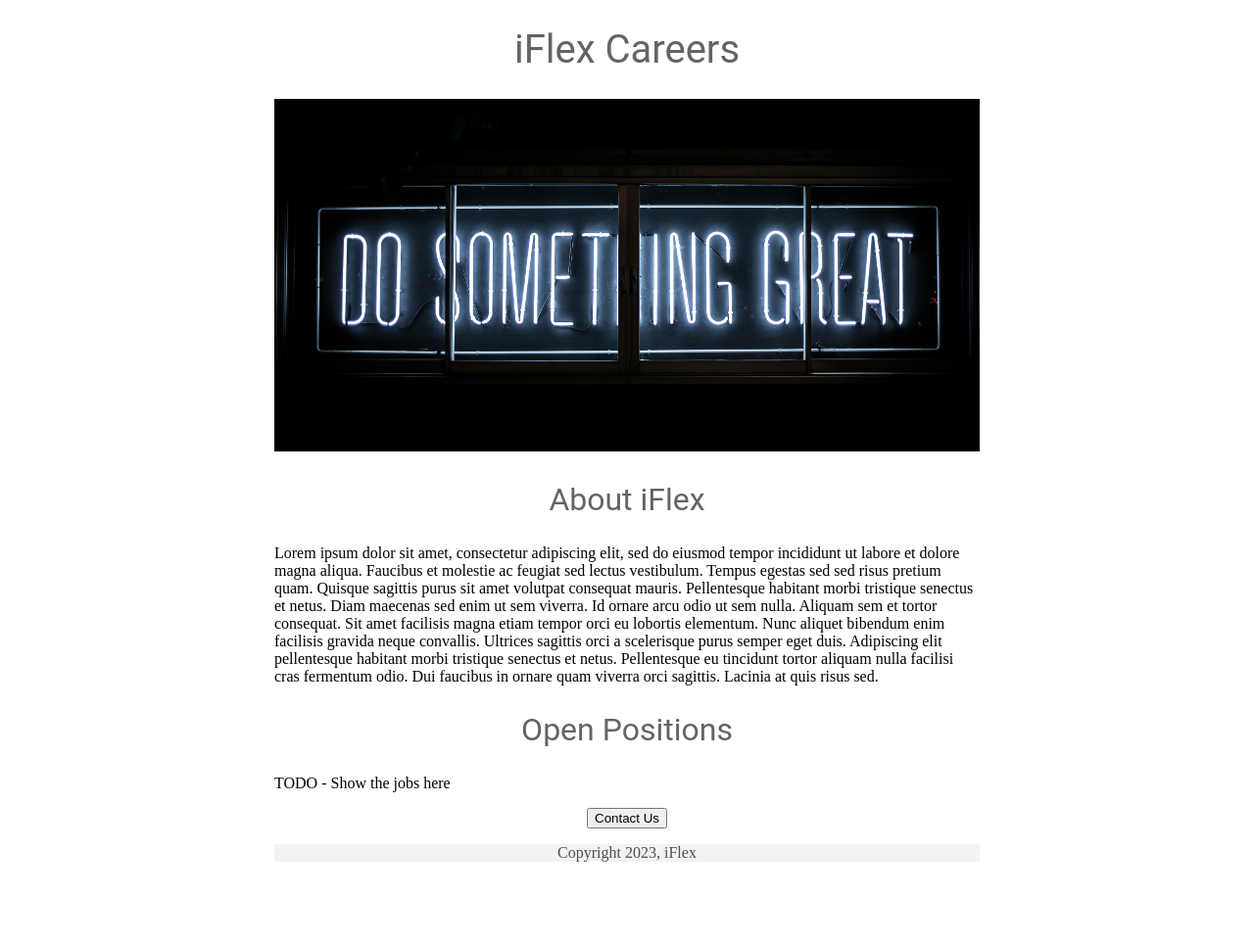
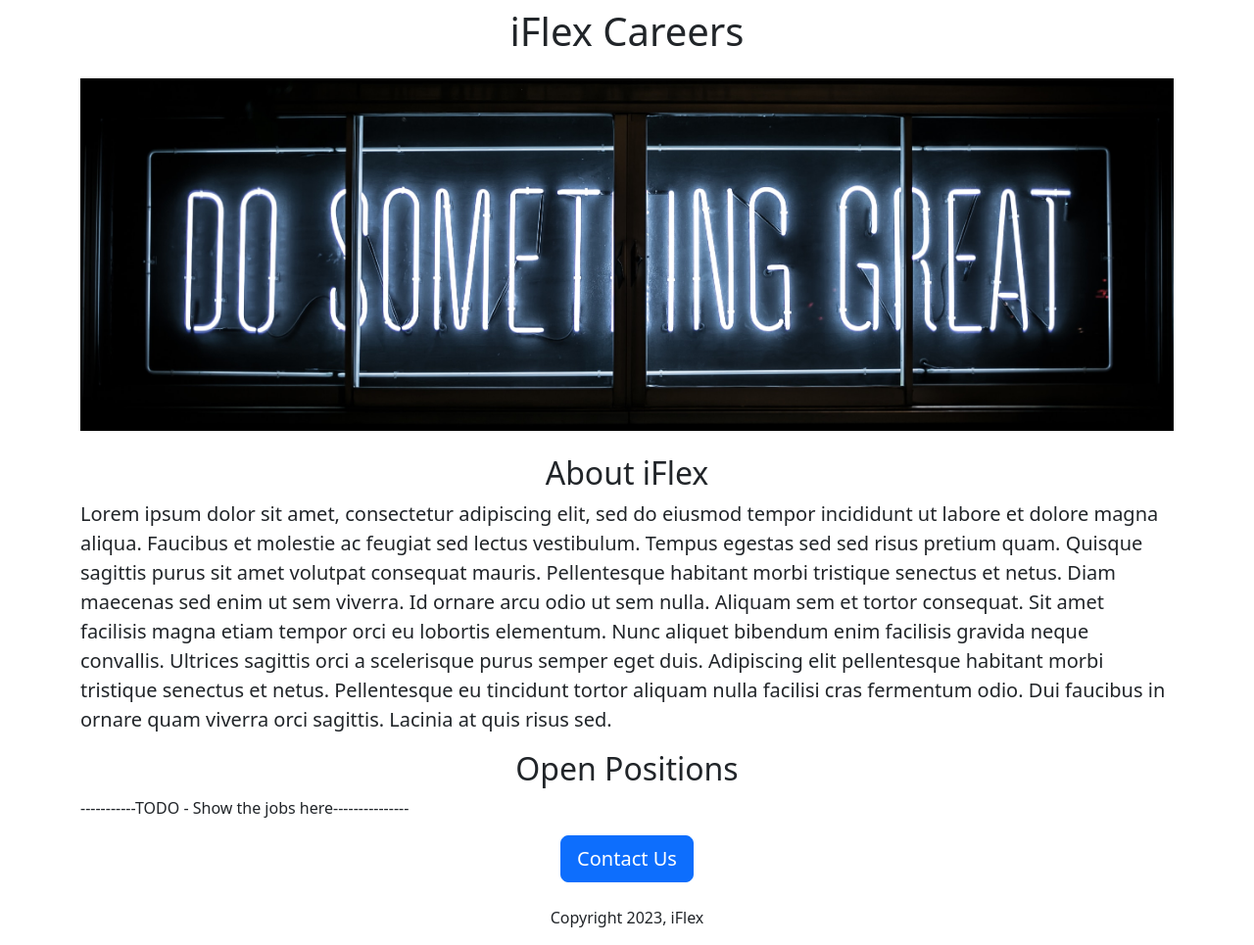
Before and after one commit to FelixT-dev/flex-career-website-v2, a Flask app: page / in a window 1280 px wide. Shown: the whole page at 98% size. Before the commit the page ends 880 px from the top, so only its background shows below. Run offline with Flask 3, Linux system fonts and the light colour scheme.

Commit message:
Boostrap was added

```diff
--- a/templates/home.html
+++ b/templates/home.html
@@ -4,72 +4,31 @@
   <meta charset="UTF-8">
   <meta http-equiv="X-UA-Compatible" content="IE=edge">
   <meta name="viewport" content="width=device-width, initial-scale=1.0">
+   <link href="https://cdn.jsdelivr.net/npm/bootstrap@5.3.2/dist/css/bootstrap.min.css" rel="stylesheet" integrity="sha384-T3c6CoIi6uLrA9TneNEoa7RxnatzjcDSCmG1MXxSR1GAsXEV/Dwwykc2MPK8M2HN" crossorigin="anonymous">
   <title>iFlex Career</title>
   <style>
-    h1{
-      font-size: 40px;
-      font-family: Roboto;
-      font-weight: normal;
-      color: rgb(100,100,100);
-      text-align: center;
-      color: rgb(100,100,100)
+    #banner {
+      height: 360px;
+      width: 100%;
+      object-fit: cover;
     }
-   #banner{
-     width: 100%;
-     height: 360px;
-     object-fit: cover;
-    }
-  h2{
-    font-family: Roboto;
-    font-size: 32px;
-    color: rgb(100,100,100);
-    text-align: center;
-    font-weight: normal;
-  }
-  text-body{
-    font-family: Roboto;
-    color: rgb(80,80,80);
-  }
-  .container{
-    max-width: 720px;
-    margin: 0 auto;
-  }
-  .footer{
-    position: relative;
-    left: 0;
-    bottom: 0;
-    width: 100%;
-    background-color: #f2f2f2;
-    color: rgb(80,80,80);
-    text-align: center;
-  }
-  bottun{
-    background-color: #ff7f50;
-    color: white;
-    border: none;
-    border-radius: 4px;
-    padding-top: 8px;
-    padding-bottom: 8px;
-    padding-left: 16px;
-    padding-right: 16px;
-    cursor: pointer;
-    margin-right: 8px;
-    transition: opacity 0.15s;
-  }
   </style>
 </head>
 <body>
   <div class="container">
-      <h1>iFlex Careers</h1>
-      <img id = "banner" src="https://flex-career-website.tubematez.repl.co/static/banner.jpeg" height="320">
-      <h2>About iFlex</h2>
-      <p class="text-body">Lorem ipsum dolor sit amet, consectetur adipiscing elit, sed do eiusmod tempor incididunt ut labore et dolore magna aliqua. Faucibus et molestie ac feugiat sed lectus vestibulum. Tempus egestas sed sed risus pretium quam. Quisque sagittis purus sit amet volutpat consequat mauris. Pellentesque habitant morbi tristique senectus et netus. Diam maecenas sed enim ut sem viverra. Id ornare arcu odio ut sem nulla. Aliquam sem et tortor consequat. Sit amet facilisis magna etiam tempor orci eu lobortis elementum. Nunc aliquet bibendum enim facilisis gravida neque convallis. Ultrices sagittis orci a scelerisque purus semper eget duis. Adipiscing elit pellentesque habitant morbi tristique senectus et netus. Pellentesque eu tincidunt tortor aliquam nulla facilisi cras fermentum odio. Dui faucibus in ornare quam viverra orci sagittis. Lacinia at quis risus sed.</p>
-    <h2>Open Positions</h2>
-      <p class="text-body">TODO - Show the jobs here</p>
-    <div style="text-align:center;">
-    <button>Contact Us</button>
-    </div>
-    <p class="footer">Copyright 2023, iFlex</p>
+      <h1 class="text-center mt-2 mb-4">iFlex Careers</h1>
+      <img class="img-fluid" id = "banner" src="https://flex-career-website.tubematez.repl.co/static/banner.jpeg" height="320">
+      <h2 class="text-center mt-4 mb-2">About iFlex</h2>
+      <p class="lead">Lorem ipsum dolor sit amet, consectetur adipiscing elit, sed do eiusmod tempor incididunt ut labore et dolore magna aliqua. Faucibus et molestie ac feugiat sed lectus vestibulum. Tempus egestas sed sed risus pretium quam. Quisque sagittis purus sit amet volutpat consequat mauris. Pellentesque habitant morbi tristique senectus et netus. Diam maecenas sed enim ut sem viverra. Id ornare arcu odio ut sem nulla. Aliquam sem et tortor consequat. Sit amet facilisis magna etiam tempor orci eu lobortis elementum. Nunc aliquet bibendum enim facilisis gravida neque convallis. Ultrices sagittis orci a scelerisque purus semper eget duis. Adipiscing elit pellentesque habitant morbi tristique senectus et netus. Pellentesque eu tincidunt tortor aliquam nulla facilisi cras fermentum odio. Dui faucibus in ornare quam viverra orci sagittis. Lacinia at quis risus sed.</p>
+    <h2 class="text-center mt-2 mb-2">Open Positions</h2>
+    <p>-----------TODO - Show the jobs here---------------</p>
+    <div class="text-center">
+    <button class="btn btn-primary btn-lg">Contact Us</button>
+    <p class="mt-4">Copyright 2023, iFlex</p>
+      </div>
 </div>
+  <!-- <script src="https://cdn.jsdelivr.net/npm/bootstrap@5.3.2/dist/js/bootstrap.bundle.min.js" integrity="sha384-C6RzsynM9kWDrMNeT87bh95OGNyZPhcTNXj1NW7RuBCsyN/o0jlpcV8Qyq46cDfL" crossorigin="anonymous"></script> -->
+    </body>
+  </html>
 </body>
 </html>
```
